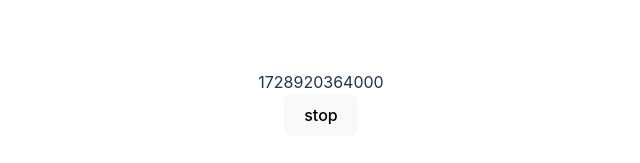
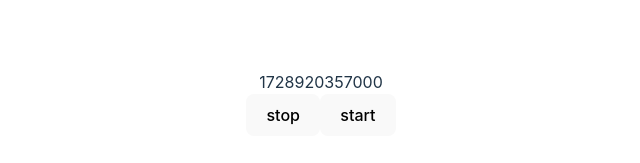
Before and after one commit to Groos-dev/react-demo-learn, a React (Vite) app: page / in a window 1280 px wide. Shown: the part 297-460 px from the top of the page, without its empty margins (319-959 px from the left). Built offline with nearby package versions, Linux system fonts and the light colour scheme.

Commit message:
fix: fix incorrect stop timmer, but memory leaks may occur

```diff
--- a/src/Timer/Index.jsx
+++ b/src/Timer/Index.jsx
@@ -1,19 +1,21 @@
-import { useState } from "react";
+import { useRef, useState } from "react";
 
 function Timer() {
     const [time, setTime] = useState(new Date().getTime());
-
-    const timer = setInterval(() => {
-        setTime(new Date().getTime());
-    }, 1000);
+    const timer = useRef(null);
+    function startTimer() {
+        timer.current = setInterval(() => {
+            setTime(new Date().getTime());
+        }, 1000);
+    }
     function cancelTimer() {
-        clearInterval(timer);
+        clearInterval(timer.current);
     }
-
     return (
         <>
-            <div>{time}</div>
+            <div>{new Date().getTime()}</div>
             <button onClick={cancelTimer}>stop</button>
+            <button onClick={startTimer}>start</button>
         </>
     );
 }
```
